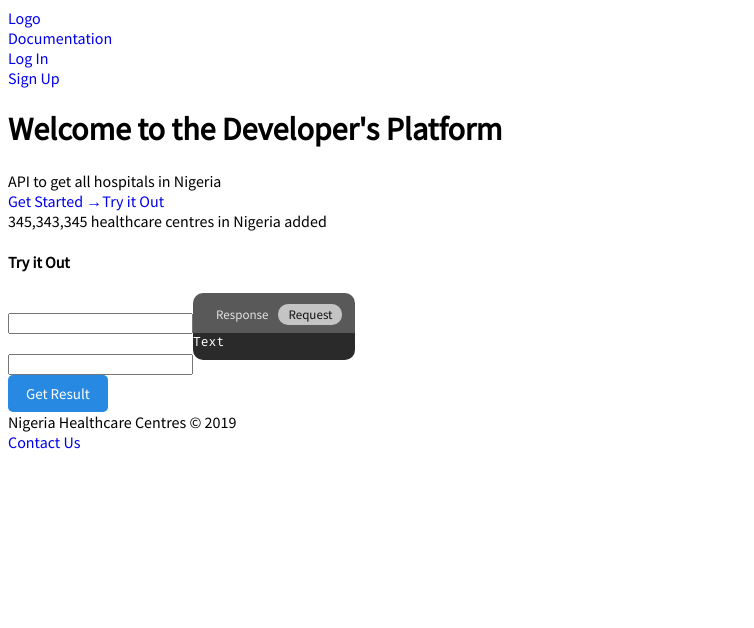
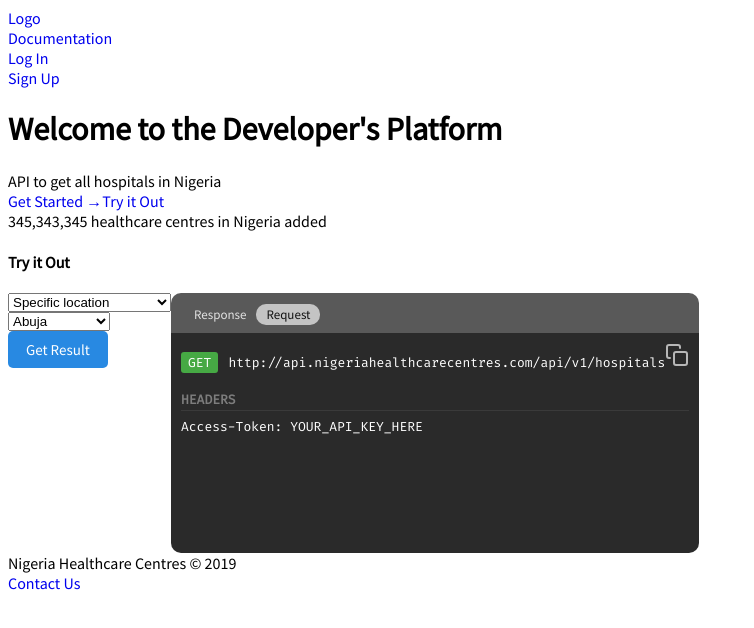
Before and after one commit to danprocoder/hospitals-developers-platform, a React app: page / in a window 1280 px wide. Both pictures are taken after a click on the link "Request". Shown: the top 628 px of the page, without its empty margins (0-754 px from the left). Built offline with nearby package versions, Linux system fonts and the light colour scheme.

Commit message:
Feature to test endpoint to get specific places

```diff
--- /dev/null
+++ b/public/scss/pages/home.scss
@@ -0,0 +1,58 @@
+.try-it-out-section {
+  .response-body,
+  .request-body {
+    height: 200px;
+    overflow: auto;
+    padding: 10px 10px 0 10px;
+  }
+
+  .response-body {
+    white-space: pre;
+    display: block;
+
+    .token {
+      &.punctuation {
+        color: #ffffff;
+      }
+
+      &.string {
+        color: #4EE45D;
+      }
+
+      &.number {
+        color: orange;
+      }
+
+      &.operator,
+      &.keyword {
+        color: #ff7272;
+      }
+    }
+  }
+
+  .request-body {
+    .method {
+      background: #46a944;
+      color: #ffffff;
+      padding: 2px 7px;
+      border-radius: 3px;
+    }
+
+    .url {
+      margin-left: 10px;
+    }
+
+    .extra {
+      margin-top: 20px;
+
+      .header {
+        font-weight: bold;
+        color: #7d7d7d;
+        text-transform: uppercase;
+        border-bottom: 1px solid #3a3a3a;
+        margin-bottom: 7px;
+        padding-bottom: 2px;
+      }
+    }
+  }
+}
--- /dev/null
+++ b/src/components/copy-button.tsx
@@ -0,0 +1,27 @@
+import * as React from 'react'
+import * as Toastr from 'toastr'
+import { copyToClipboard } from '../utils/clipboard'
+import { Copy } from 'react-feather'
+
+interface CopyButtonProps {
+  successMessage: string,
+  text: string
+  className?: string
+}
+export default (props: CopyButtonProps) => {
+  function copy (): void {
+    copyToClipboard(props.text)
+    Toastr.success(props.successMessage)
+  }
+
+  const className = ['copy-btn']
+  if (props.className) {
+    className.push(props.className)
+  }
+
+  return (
+    <button className={className.join(' ')} onClick={copy}>
+      <Copy />
+    </button>
+  )
+}
--- a/src/pages/home.tsx
+++ b/src/pages/home.tsx
@@ -1,36 +1,132 @@
 import * as React from 'react'
 import { Link } from 'react-router-dom'
+import * as Prism from 'prismjs'
+import * as QueryString from 'querystring'
+import CopyButton from '../components/copy-button'
 import Template from './templates/default'
 import InputField from '../components/input-field'
 import Button from '../components/button'
 import CodeCard, { CodeCardTabContent } from '../components/code-card'
+import '../../public/scss/pages/home.scss'
 
 class TryItOut extends React.Component<any> {
+  baseUrl = 'http://api.nigeriahealthcarecentres.com/api/v1'
 
   state = {
+    request: {
+      path: '/hospitals',
+      method: 'GET',
+      header: {
+        'Access-Token': 'YOUR_API_KEY_HERE'
+      },
+      params: {}
+    },
+    formData: {
+      state: 'Abuja',
+      longitude: '',
+      latitude: '',
+      radius: ''
+    },
+    endPoint: 'specific_location',
+    response: '',
     isGettingResult: false
   }
 
+  setEndpoint (event: any): void {
+    this.setState({ endPoint: event.target.value })
+  }
+
   fetchResults (): void {
-    this.setState({ isGettingResult: true })
+    type UrlParam = { state?: string }
+
+    let urlPath = ''
+    let params: UrlParam = {}
+    const { request, formData, endPoint } = this.state
+
+    // Set urlPath
+    if (endPoint === 'specific_location') {
+      urlPath = '/hospitals'
+      params.state = formData.state
+    } else if (endPoint === 'certain_radius') {
+      urlPath = '/hospitals/nearby'
+    }
+    // Prepare query parameter
+    const paramsString = QueryString.stringify(params)
+    if (paramsString) urlPath += '?'.concat(paramsString)
+
+    // Set to
+    this.setState({
+      isGettingResult: true,
+      request: { ...request, path: urlPath, params }
+    })
+
+    fetch(this.baseUrl.concat(urlPath), {
+      headers: {
+        'access-token':
+          'k_4QTDWLCFqlTwRWS4Ljhp7NDxM8zfMir+PNLcGi8mJvQjPI4pYodc3SjsFuQKxBddDp31hErQDBm+234DNBTKgg=='
+      }
+    })
+      .then((response: Response) => response.text())
+      .then((response: any) => {
+        this.setState({
+          response: JSON.stringify(JSON.parse(response), null, 2),
+          isGettingResult: false
+        }, () => { Prism.highlightAll() })
+      })
+      .catch((err: any) => {
+        console.error(err)
+
+        this.setState({ isGettingResult: false })
+      })
+  }
+
+  onFieldValueChanged (field: string, value: string): void {
+    this.setState({
+      formData: { ...this.state.formData, [field]: value }
+    })
   }
 
   render () {
-    const { isGettingResult } = this.state
+    const {
+      isGettingResult,
+      response,
+      request,
+      endPoint
+    } = this.state
 
     return (
-      <div>
+      <div className='try-it-out-section'>
         <div>
           <h4>Try it Out</h4>
         </div>
         <div style={{ display: 'flex', flexDirection: 'row' }}>
           <div>
             <div>
-              <InputField />
+              <select onChange={(event: any) => this.setEndpoint(event)} value={endPoint}>
+                <option value='specific_location'>Specific location</option>
+                <option value='certain_radius'>Within a Certain Radius</option>
+              </select>
             </div>
-            <div>
-              <InputField />
-            </div>
+            {endPoint === 'specific_location' && (
+              <>
+                <div>
+                  <select
+                    onChange={(event: any) => this.onFieldValueChanged('state', event.target.value)}
+                  >
+                    <option>Abuja</option>
+                    <option>Lagos</option>
+                    <option>Port Harcourt</option>
+                  </select>
+                </div>
+              </>
+            )}
+            {endPoint === 'certain_radius' && (
+              <>
+                <InputField label='Latitude' />
+                <InputField label='Longitude' />
+                <InputField label='Radius' />
+              </>
+            )}
             <div>
               <Button
                 text='Get Result'
@@ -46,16 +142,33 @@ class TryItOut extends React.Component<any> {
             ]}
           >
             <CodeCardTabContent
-              key='request'
+              key='response'
               id='response'
             >
-              <div>Text</div>
+              <code className='response-body language-javascript'>
+                {response}
+              </code>
             </CodeCardTabContent>
             <CodeCardTabContent
               key='request'
               id='request'
             >
-              <div>Text</div>
+              <div className='request-body'>
+                <div>
+                  <span className='method'>{request.method}</span>
+                  <span className='url'>{this.baseUrl.concat(request.path)}</span>
+                  <CopyButton
+                    text={this.baseUrl.concat(request.path)}
+                    successMessage='URL copied to clipboard'
+                  />
+                </div>
+                <div className='extra'>
+                  <div className='header'>Headers</div>
+                  {Object.keys(request.header).map((k: string) => (
+                    <div key={k}>{k}: {(request.header as any)[k]}</div>
+                  ))}
+                </div>
+              </div>
             </CodeCardTabContent>
           </CodeCard>
         </div>
```
